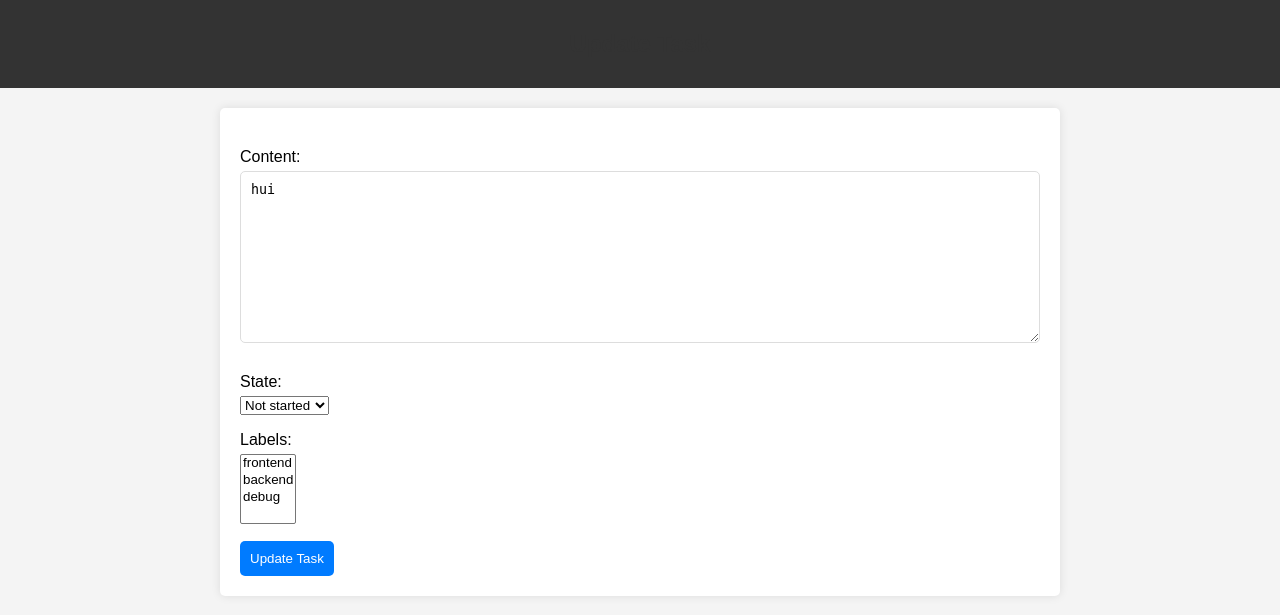
After one commit to aiker1548/todo, a Django app: a page that uses Mysite/todo/templates/todo/update_task.html in a window 1280 px wide. The commit adds this page. Shown: the top 615 px of the page. Run offline with Django 5.2, Linux system fonts and the light colour scheme; a user stored in the database is signed in; data comes from the database, SQL or seed files in the repository.

Commit message:
Реализовал обновнения задачи

```diff
--- a/Mysite/todo/forms.py
+++ b/Mysite/todo/forms.py
@@ -58,3 +58,19 @@ class TaskCreateForm(forms.ModelForm):
         labels = {
             'labels': 'Метки',  # Если вы хотите изменить подпись, можно использовать этот параметр
         }
+
+
+class LabelCreateForm(forms.ModelForm):
+    class Meta:
+        model = Labels
+        fields = ['label_name',]
+
+
+class TaskUpdateForm(forms.ModelForm):
+    class Meta:
+        model = Tasks
+        fields = ['content', 'state', 'labels']
+        widgets = {
+            'title': forms.TextInput(attrs={'class': 'form-input'}),
+            'content': forms.Textarea(attrs={'cols': 60, 'rows': 10})
+        }
--- a/Mysite/todo/models.py
+++ b/Mysite/todo/models.py
@@ -1,7 +1,6 @@
 from django.db import models
 from django.contrib.auth.models import User
 # Create your models here.
-
 
 
 class Labels(models.Model):
@@ -9,6 +8,8 @@ class Labels(models.Model):
     label_name = models.CharField(max_length=255)
     slug = models.SlugField(max_length=255, unique=True, verbose_name='URL', db_index=True)
 
+    def __str__(self):
+        return self.label_name
 
 class Tasks(models.Model):
     NOT_STARTED = 'Not started'
--- a/Mysite/todo/templates/todo/labelsList.html
+++ b/Mysite/todo/templates/todo/labelsList.html
@@ -45,7 +45,7 @@
     <div class="container">
         {% for label in labels %}
             <div class="label-item">
-                <span>{{ label.name }}</span>
+                <span>{{ label.label_name }}</span>
                 <!-- Дополнительные данные метки, которые вы хотите отобразить -->
             </div>
         {% endfor %}
--- /dev/null
+++ b/Mysite/todo/templates/todo/update_task.html
@@ -0,0 +1,76 @@
+<!DOCTYPE html>
+<html lang="en">
+<head>
+    <meta charset="UTF-8">
+    <meta name="viewport" content="width=device-width, initial-scale=1.0">
+    <title>Update Task</title>
+    <style>
+        body {
+            font-family: Arial, sans-serif;
+            background-color: #f4f4f4;
+            margin: 0;
+            padding: 0;
+        }
+
+        header {
+            background-color: #333;
+            color: #fff;
+            padding: 10px;
+            text-align: center;
+        }
+
+        .container {
+            max-width: 800px;
+            margin: 20px auto;
+            background-color: #fff;
+            padding: 20px;
+            border-radius: 5px;
+            box-shadow: 0 0 10px rgba(0, 0, 0, 0.1);
+        }
+
+        h2 {
+            color: #333;
+        }
+
+        form {
+            margin-top: 20px;
+        }
+
+        label {
+            display: block;
+            margin-bottom: 5px;
+        }
+
+        input, textarea {
+            width: 100%;
+            padding: 10px;
+            margin-bottom: 10px;
+            border: 1px solid #ddd;
+            border-radius: 5px;
+            box-sizing: border-box;
+        }
+
+        button {
+            background-color: #007bff;
+            color: #fff;
+            padding: 10px;
+            border: none;
+            border-radius: 5px;
+            cursor: pointer;
+        }
+    </style>
+</head>
+<body>
+    <header>
+        <h2>Update Task</h2>
+    </header>
+
+    <div class="container">
+        <form method="post" enctype="multipart/form-data">
+            {% csrf_token %}
+            {{ form.as_p }}
+            <button type="submit">Update Task</button>
+        </form>
+    </div>
+</body>
+</html>
--- a/Mysite/todo/urls.py
+++ b/Mysite/todo/urls.py
@@ -7,14 +7,14 @@ urlpatterns = [
     path('register/', RegisterView.as_view(), name='register'),
     path('login/', LoginView.as_view(), name='login'),
     path('logout/', userLogout, name='logout'),
+
     path('users/', UsersListView.as_view(),name = 'users'),
 
     path('tasks/', TasksListView.as_view(),name = 'tasks'),
+    path('tasks/create/', TaskCreateView.as_view(),name = 'tasksCreate'),
     path('tasks/<slug:task_slug>/', ShowTaskView.as_view(),name = 'showTask'),
-    #path('tasks/<slug: task_slug>/update/', TaskUpdateView.as_view(),name = 'taskUpdate'),
-    path('tasks/create/', TaskCreateView.as_view(),name = 'tasksCreate'),
+    path('tasks/<slug:task_slug>/update/', TaskUpdateView.as_view(),name = 'taskUpdate'),
 
     path('labels/', LabelsListView.as_view(),name = 'labels'),
-    #path('labels/<slug: label_slug>/update/', LabelUpdateView.as_view(),name = 'labelUpdate'),
-    #path('labels/create/', LabelCreateView.as_view(),name = 'labelCreate'),
+    path('labels/create/', LabelCreateView.as_view(),name = 'labelCreate'),
 ]
--- a/Mysite/todo/views.py
+++ b/Mysite/todo/views.py
@@ -4,7 +4,7 @@ from django.shortcuts import render, redirect
 from django.urls import reverse_lazy
 from .models import Tasks, Labels
 from django.views import generic
-from .forms import RegistrationForm, TaskCreateForm
+from .forms import RegistrationForm, TaskCreateForm, LabelCreateForm, TaskUpdateForm
 from django.contrib.auth.models import User
 from django.contrib.auth import login, logout
 from django.contrib.auth.forms import AuthenticationForm
@@ -107,7 +107,7 @@ class TaskCreateView(LoginRequiredMixin, generic.CreateView):
 
         if form.is_valid():
             try:
-                existing_task = Tasks.objects.get(title=form.cleaned_data['slug'], user=request.user)
+                existing_task = Tasks.objects.get(title=form.cleaned_data['title'], user=request.user)
                 # Задача с похожим названием уже существует
                 form.add_error('title', 'Задача с таким названием уже существует.')
                 return render(request, self.template_name, {'form': form})
@@ -125,6 +125,44 @@ class TaskCreateView(LoginRequiredMixin, generic.CreateView):
             return render(request, self.template_name, {'form': form})
 
 
+class LabelCreateView(LoginRequiredMixin, generic.CreateView):
+    form_class = LabelCreateForm
+    template_name = 'todo/add_label.html'
+    login_url = reverse_lazy('home')
+
+    def get_context_data(self, **kwargs):
+        user_menu = menu.copy()
+        context = super().get_context_data(**kwargs)
+        context['menu'] = user_menu
+        return context
+
+    def get(self, request, *args, **kwargs):
+        form = self.form_class()
+        return render(request, self.template_name, {'form': form})
+
+    def post(self, request, *args, **kwargs):
+        form = self.form_class(request.POST)
+
+        if form.is_valid():
+            try:
+                existing_label = Labels.objects.get(label_name=form.cleaned_data['label_name'], user=request.user)
+                # Метка с похожим названием уже существует
+                form.add_error('label_name', 'Метка с таким названием уже существует.')
+                return render(request, self.template_name, {'form': form})
+            except Labels.DoesNotExist:
+                # Метка с таким названием нет, создаем новую
+                label = form.save(commit=False)
+                label.user = request.user
+                slug = translit(label.label_name, 'ru', reversed=True)
+                slug = slug.replace(' ', '_') + '_' +label.user.username
+                label.slug = slug
+                label.save()
+                messages.success(request, 'Метка успешно создана.')
+                return redirect('home')
+        else:
+            return render(request, self.template_name, {'form': form})
+
+
 class ShowTaskView(generic.DetailView):
     model = Tasks
     template_name = 'todo/showTask.html'
@@ -136,6 +174,22 @@ class ShowTaskView(generic.DetailView):
         context = super().get_context_data(**kwargs)
         context['menu'] = user_menu
         return context
+
+class TaskUpdateView(LoginRequiredMixin, generic.UpdateView):
+    model = Tasks
+    form_class = TaskUpdateForm
+    template_name = 'todo/update_task.html'
+    login_url = reverse_lazy('home')
+    slug_url_kwarg = 'task_slug'
+
+    def get_context_data(self, **kwargs):
+        user_menu = menu.copy()  # Если у вас есть меню, добавьте его сюда
+        context = super().get_context_data(**kwargs)
+        context['menu'] = user_menu
+        return context
+
+    def get_success_url(self):
+        return reverse_lazy('home')
 
 # class TaskUpdateView(LoginRequiredMixin, DataMixin, UpdateView):
 #     model = Tasks
```
Also changed, not shown: Mysite/todo/templates/todo/add_label.html (added, +66 -0 lines), Mysite/todo/templates/todo/showTask.html (+5 -2 lines), Mysite/db.sqlite3.
